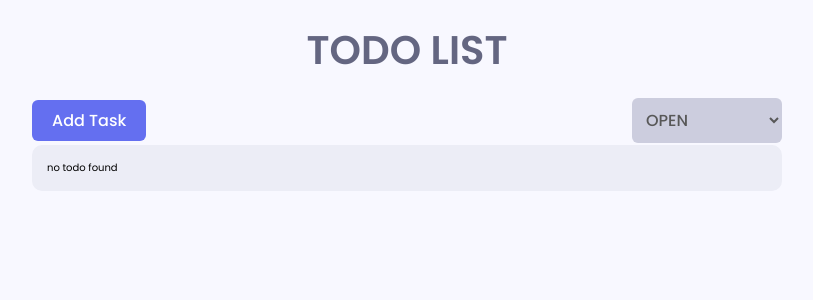
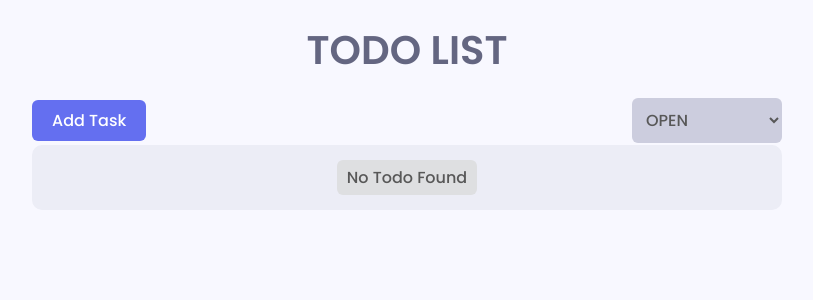
Before and after one commit to DavisKiprotich/To-do-list, a React (Create React App) app: page / in a window 1280 px wide. Shown: the top 300 px of the page, without its empty margins (233-1046 px from the left). Built offline with nearby package versions, Linux system fonts and the light colour scheme.

Commit message:
animated todoitems and its content using framer motion

```diff
--- a/src/App.js
+++ b/src/App.js
@@ -5,7 +5,6 @@ import styles from './styles/modules/app.module.scss';
 import AppHeader from './components/AppHeader';
 import AppContent from './components/AppContent';
 
-import './App.css';
 
 function App() {
   return (
--- a/src/app/store.js
+++ b/src/app/store.js
@@ -4,5 +4,5 @@ import todoReducer from '../slices/todoSlice';
 export const store = configureStore({
   reducer: {
     todo: todoReducer,
-  }
+  },
 })
--- a/src/components/AppContent.js
+++ b/src/components/AppContent.js
@@ -2,6 +2,25 @@ import React from 'react'
 import { useSelector } from 'react-redux'
 import TodoItem from './TodoItem'
 import styles from '../styles/modules/app.module.scss'
+import { AnimatePresence, motion } from 'framer-motion'
+
+const container = {
+  hidden: {opacity: 1},
+  visible: {
+    opacity: 1,
+    scale: 1,
+    transition: {
+      staggerChildren: 0.2,
+    }
+  }
+}
+
+const child = {
+  hidden: {y: 20, opacity: 0},
+  visible: {
+    y: 0, opacity: 1
+  },
+}
 
 function AppContent() {
   const todoList = useSelector((state) => state.todo.todoList);
@@ -19,10 +38,16 @@ function AppContent() {
   });
 
   return (
-    <div className={styles.content__wrapper}>
+    <motion.div className={styles.content__wrapper}
+    variants={container}
+    initial='hidden'
+    animate='visible'
+    >
+    <AnimatePresence>
       {filteredTodoList && filteredTodoList.length > 0 ? filteredTodoList.map((todo) => <TodoItem key={todo.id} todo={todo} />)
-      : 'no todo found'}
-    </div>
+      : <motion.p className={styles.emptyText} variants={child}>No Todo Found</motion.p>}
+    </AnimatePresence>
+    </motion.div>
   )
 }
 
--- a/src/components/TodoItem.js
+++ b/src/components/TodoItem.js
@@ -9,6 +9,14 @@ import TodoModel from './Todomodel';
 import { toast } from 'react-hot-toast';
 import { deleteTodo, updateTodo } from '../slices/todoSlice';
 import CheckButton from './CheckButton';
+import { motion } from 'framer-motion';
+
+const child = {
+    hidden: {y: 20, opacity: 0},
+    visible: {
+      y: 0, opacity: 1
+    },
+  }
 
 function TodoItem({ todo }) {
     const dispatch = useDispatch();
@@ -40,13 +48,13 @@ function TodoItem({ todo }) {
 
   return (
     <>
-        <div className={styles.item}>
+        <motion.div className={styles.item} variants={child}>
             <div className= {styles.todoDetails}>
                 <CheckButton checked ={checked} handleCheck={handleCheck}/>
                 <div className={styles.texts}>
                     <p className={getClasses([
                         styles.todoText,
-                        todo.status === 'open' && styles['todoText--completed'],
+                        todo.status === 'done' && styles['todoText--completed'],
                       ])}>{todo.title}</p>
                     <p className={styles.time}>{format(new Date(todo.time), 'p, MM/dd/yyyy')}</p>
                 </div>
@@ -61,7 +69,7 @@ function TodoItem({ todo }) {
                     <MdEdit />
                 </div>
             </div>
-        </div>
+        </motion.div>
 
         <TodoModel type='update' todo={todo} modelOpen={updateModelOpen} setModelOpen ={setUpdateModelOpen}/>
     </>
--- a/src/components/Todomodel.js
+++ b/src/components/Todomodel.js
@@ -122,7 +122,7 @@ function Todomodel({ type, modelOpen, setModelOpen, todo }) {
             </div>
         </div>
     )
-  )
+    )
 }
 
 export default Todomodel
--- a/src/index.js
+++ b/src/index.js
@@ -9,8 +9,8 @@ import { store } from './app/store';
 const root = ReactDOM.createRoot(document.getElementById('root'));
 root.render(
   <React.StrictMode>
-  <Provider store={store}>
-    <App />
-  </Provider>
+    <Provider store={store}>
+      <App />
+    </Provider>
   </React.StrictMode>
 );
--- a/src/slices/todoSlice.js
+++ b/src/slices/todoSlice.js
@@ -12,7 +12,7 @@ const getInitialTodo = () => {
 };
 
 const initialValue = {
-  filterStatus: 'all',
+  filterStatus: 'open',
   todoList: getInitialTodo(),
 }
 
```
